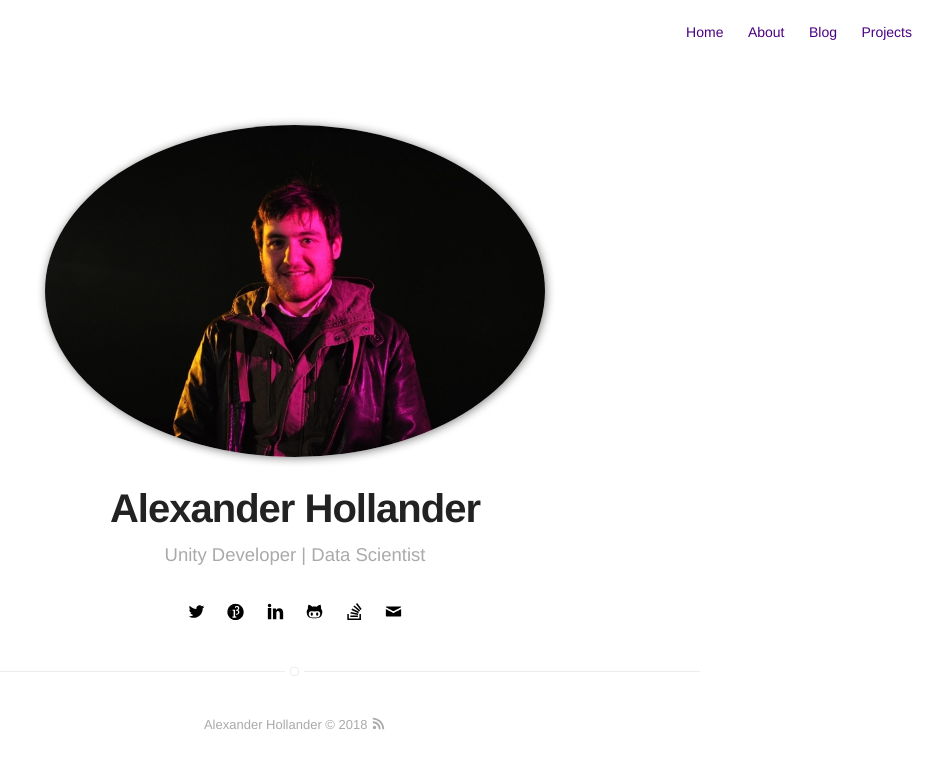
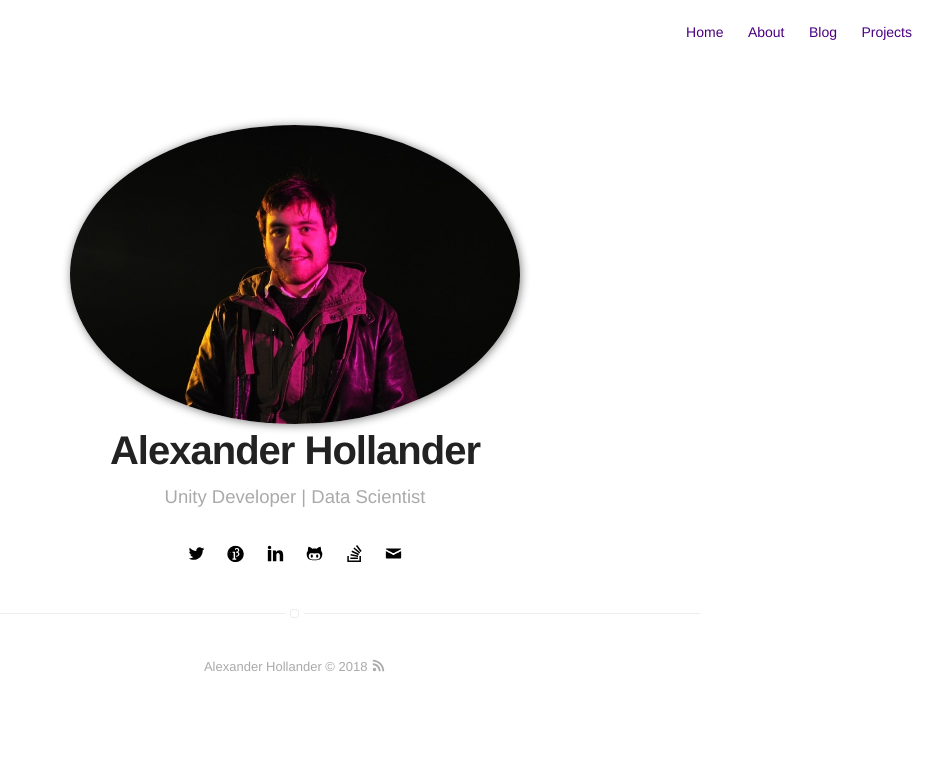
Before and after one commit to Ashen-Vaults/ashen-vaults.github.io, a Jekyll site: the page built from index.html, in a window 1280 px wide. Shown: the top 769 px of the page, without its empty margins (345-1280 px from the left). Built offline with Jekyll 4.4.1, drawn with Linux system fonts in a browser that asks for light colours.

Commit message:
Squarish border radius.
Modified the profile and about me sass to be more square shaped instead of circular.

```diff
--- a/_sass/components/header.sass
+++ b/_sass/components/header.sass
@@ -6,8 +6,7 @@
     z-index: 99
 
     > .link > .selfie
-        width: 500px
-        margin-bottom: 25px
+        width: 450px
         border-radius: 100%
         transition: all .2s
         box-shadow: 1px 1px 10px grey
--- a/_sass/pages/page.sass
+++ b/_sass/pages/page.sass
@@ -7,6 +7,8 @@
 
 .about
     img
-        width: 50%
         margin: 0 auto
         display: block
+        width: 250px
+        border-radius: 25%
+        box-shadow: 1px 1px 10px grey
```
